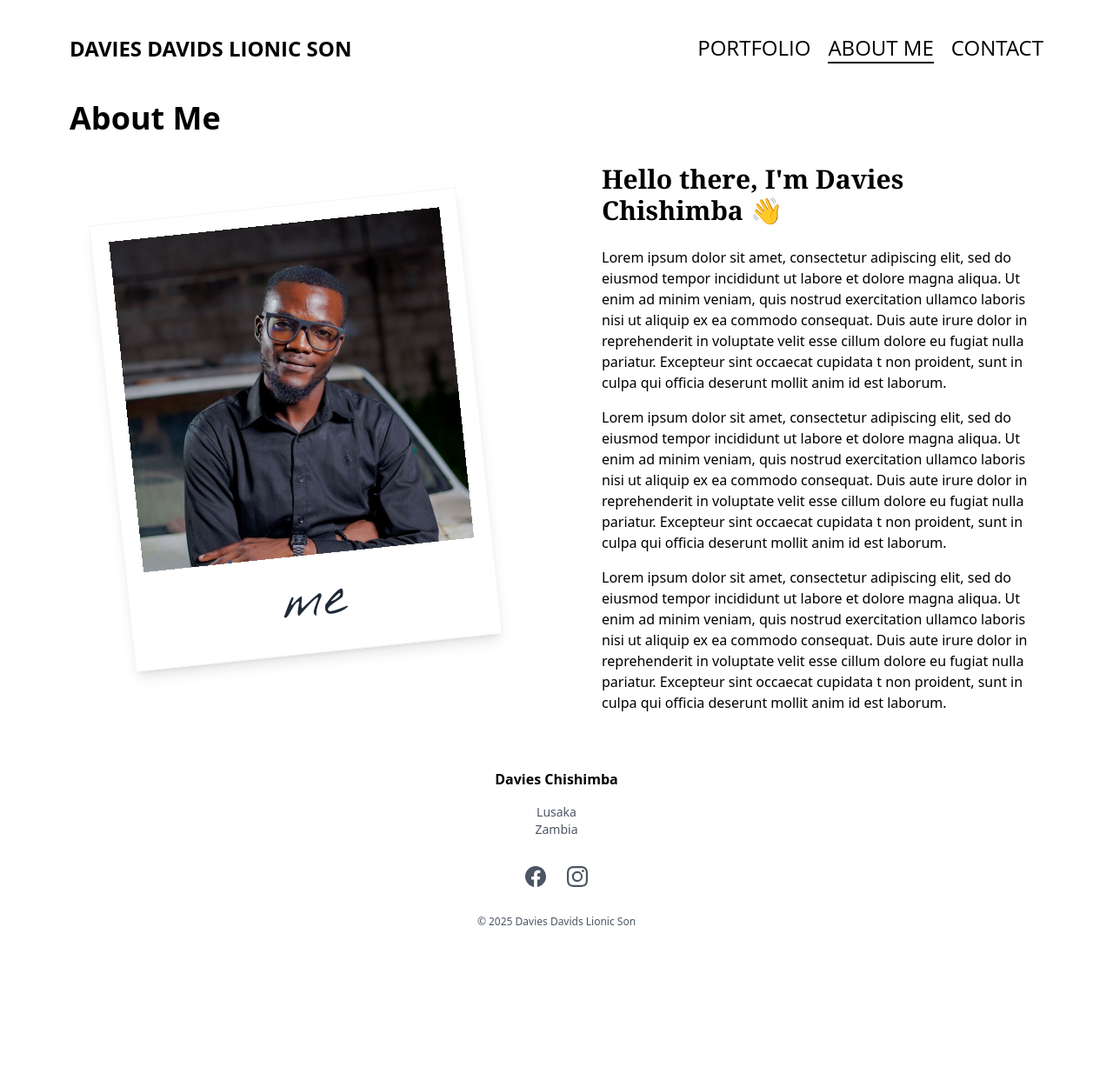
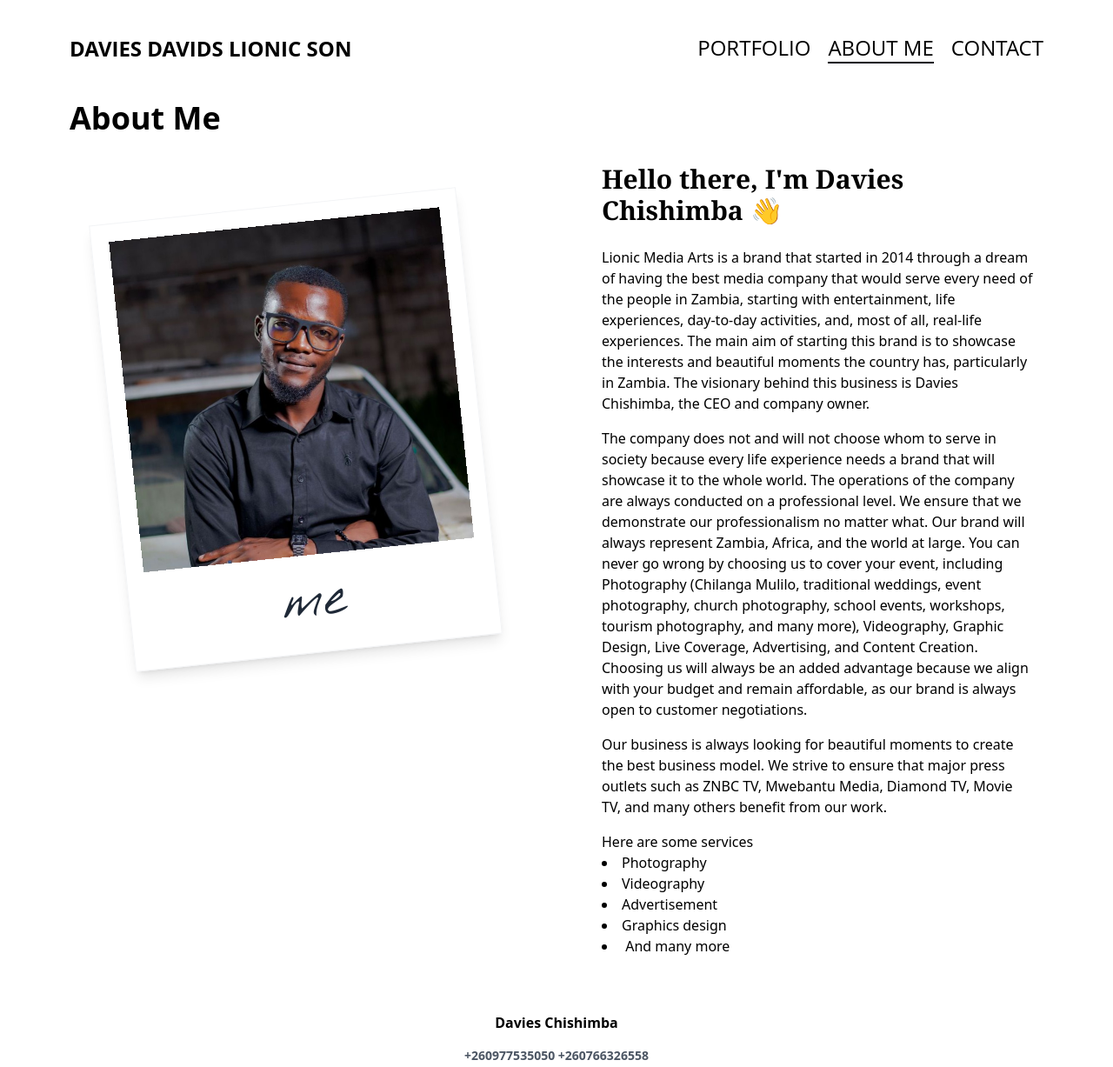
Before and after one commit to Suwi-inc/Davids-lionic-son, a plain HTML site: page dist/about_me.html in a window 1280 px wide. Shown: the top 1227 px of the page at 87% size. Before the commit the page ends 1132 px from the top, so only its background shows below. Drawn offline with nearby package versions, Linux system fonts and the light colour scheme; files that its build step writes are made by us from their sources.

Commit message:
update portfolio

```diff
--- a/dist/about_me.html
+++ b/dist/about_me.html
@@ -101,28 +101,37 @@
           <span class="animate-wave">👋</span>
         </p>
         <p class="mb-4">
-          Lorem ipsum dolor sit amet, consectetur adipiscing elit,
-          sed do eiusmod tempor incididunt ut labore et dolore magna aliqua. Ut enim ad
-          minim veniam, quis nostrud exercitation ullamco laboris nisi ut aliquip ex ea
-          commodo consequat. Duis aute irure dolor in reprehenderit in voluptate velit
-          esse cillum dolore eu fugiat nulla pariatur. Excepteur sint occaecat cupidata
-          t non proident, sunt in culpa qui officia deserunt mollit anim id est laborum.
+          Lionic Media Arts is a brand that started in 2014 through a dream of having
+          the best media company that would serve every need of the people in Zambia,
+          starting with entertainment, life experiences, day-to-day activities, and,
+          most of all, real-life experiences. The main aim of starting this brand is
+          to showcase the interests and beautiful moments the country has, particularly
+          in Zambia. The visionary behind this business is Davies Chishimba, the CEO and company owner.
         </p>
         <p class="mb-4">
-          Lorem ipsum dolor sit amet, consectetur adipiscing elit,
-          sed do eiusmod tempor incididunt ut labore et dolore magna aliqua. Ut enim ad
-          minim veniam, quis nostrud exercitation ullamco laboris nisi ut aliquip ex ea
-          commodo consequat. Duis aute irure dolor in reprehenderit in voluptate velit
-          esse cillum dolore eu fugiat nulla pariatur. Excepteur sint occaecat cupidata
-          t non proident, sunt in culpa qui officia deserunt mollit anim id est laborum.
+          The company does not and will not choose whom to serve in society because every life
+          experience needs a brand that will showcase it to the whole world.
+          The operations of the company are always conducted on a professional level.
+          We ensure that we demonstrate our professionalism no matter what.
+          Our brand will always represent Zambia, Africa, and the world at large.
+          You can never go wrong by choosing us to cover your event, including Photography
+          (Chilanga Mulilo, traditional weddings, event photography, church photography, school events,
+          workshops, tourism photography, and many more), Videography, Graphic Design, Live Coverage,
+          Advertising, and Content Creation. Choosing us will always be an added advantage because we
+          align with your budget and remain affordable, as our brand is always open to customer negotiations.
+        </p>
+        <p class="mb-4">
+          Our business is always looking for beautiful moments to create the best business model.
+          We strive to ensure that major press outlets such as ZNBC TV, Mwebantu Media, Diamond TV,
+          Movie TV, and many others benefit from our work.
         </p>
         <p>
-          Lorem ipsum dolor sit amet, consectetur adipiscing elit,
-          sed do eiusmod tempor incididunt ut labore et dolore magna aliqua. Ut enim ad
-          minim veniam, quis nostrud exercitation ullamco laboris nisi ut aliquip ex ea
-          commodo consequat. Duis aute irure dolor in reprehenderit in voluptate velit
-          esse cillum dolore eu fugiat nulla pariatur. Excepteur sint occaecat cupidata
-          t non proident, sunt in culpa qui officia deserunt mollit anim id est laborum.
+        Here are some services
+        <li>Photography</li>
+        <li>Videography </li>
+        <li>Advertisement</li>
+        <li>Graphics design </li>
+        <li> And many more</li>
         </p>
       </section>
     </div>
@@ -132,13 +141,16 @@
     <div class="max-w-screen-xl py-16 mx-auto">
       <div class="grid grid-cols-1 gap-8 text-center mx-auto">
         <div>
-          <p class="font-signika"><b>Davies Chishimba</b></p>
+          <p class="font-signika"><b>Davies Chishimba</b>
+          </p>
+          <p class="mt-4 text-sm text-gray-600 dark:text-gray-300"><b>+260977535050 +260766326558</b>
+          </p>
           <p class="mt-4 text-sm text-gray-600 dark:text-gray-300">
-            Lusaka<br />Zambia
+            Thorn Park Matebeto Area<br />Lusaka
           </p>
           <div class="flex mx-auto">
             <div class="mx-auto space-x-6 flex mt-8 text-gray-600 dark:text-gray-300">
-              <a class="transition duration-300 hover:opacity-75" href="https://www.facebook.com/davidchishimba.davids" target="_blank"
+              <a class="transition duration-300 hover:opacity-75" href="https://www.facebook.com/TheLionicMedia" target="_blank"
               rel="noreferrer">
               <span class="sr-only"> Facebook </span>
               <svg class="w-6 h-6" fill="currentColor" viewBox="0 0 16 16" aria-hidden="true">
```
Also changed, not shown: dist/contact.html (+6 -3 lines), index.html (+7 -4 lines).
